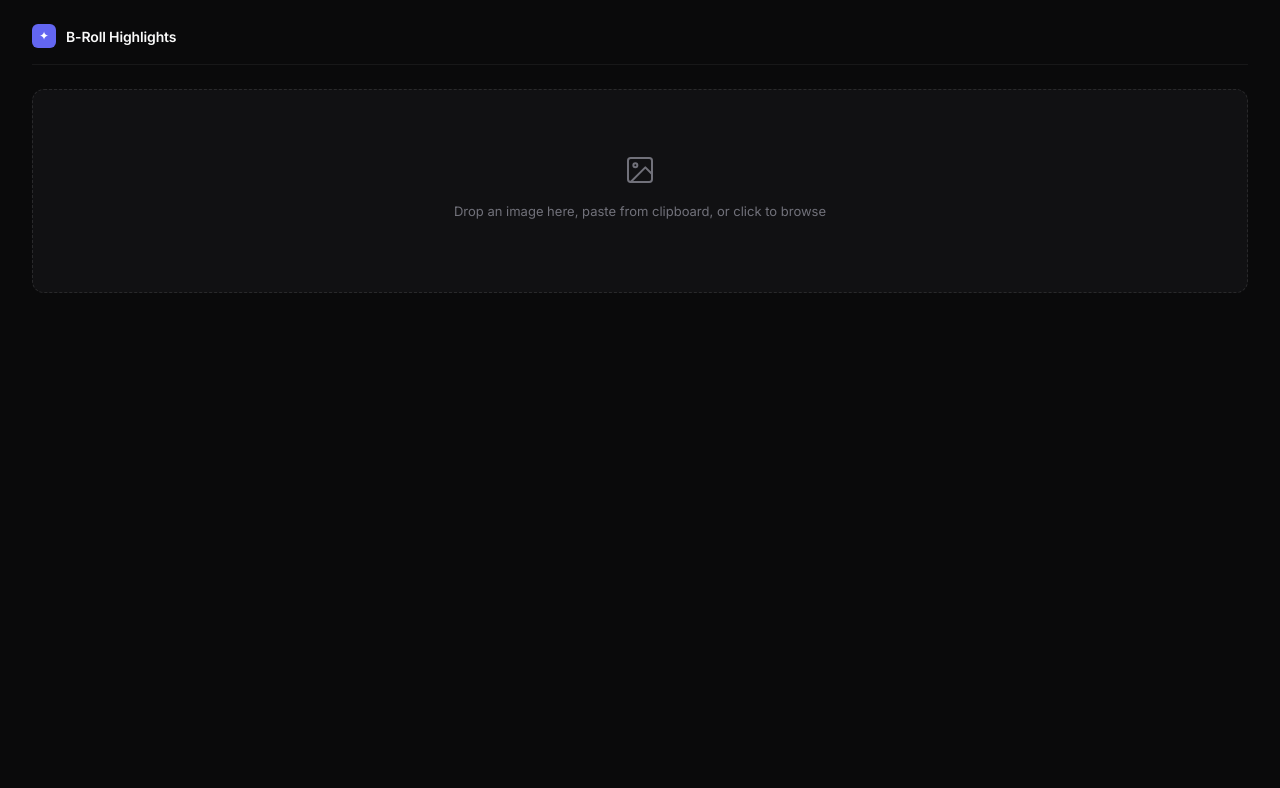
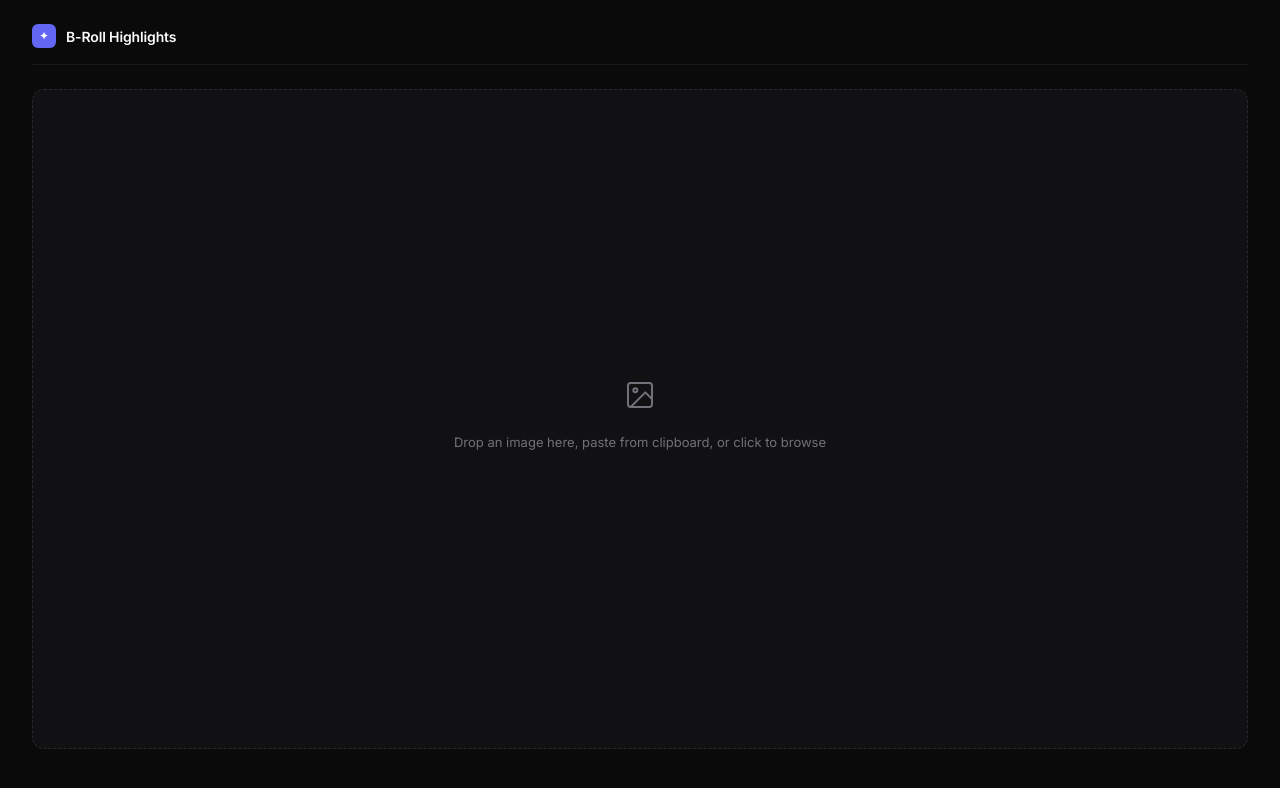
Before and after one commit to a-trost/b-roll-highlights, a React (Vite) app: page / in a window 1280 px wide. Shown: the top 788 px of the page. Built offline with nearby package versions, Linux system fonts and the light colour scheme.

Commit message:
Expand image drop zone

```diff
--- a/src/styles/app.css
+++ b/src/styles/app.css
@@ -93,6 +93,11 @@ body {
   cursor: pointer;
   transition: all 0.15s ease;
   background: var(--bg-secondary);
+  min-height: calc(100vh - 140px);
+  display: flex;
+  flex-direction: column;
+  align-items: center;
+  justify-content: center;
 }
 
 .uploader:hover {
```
